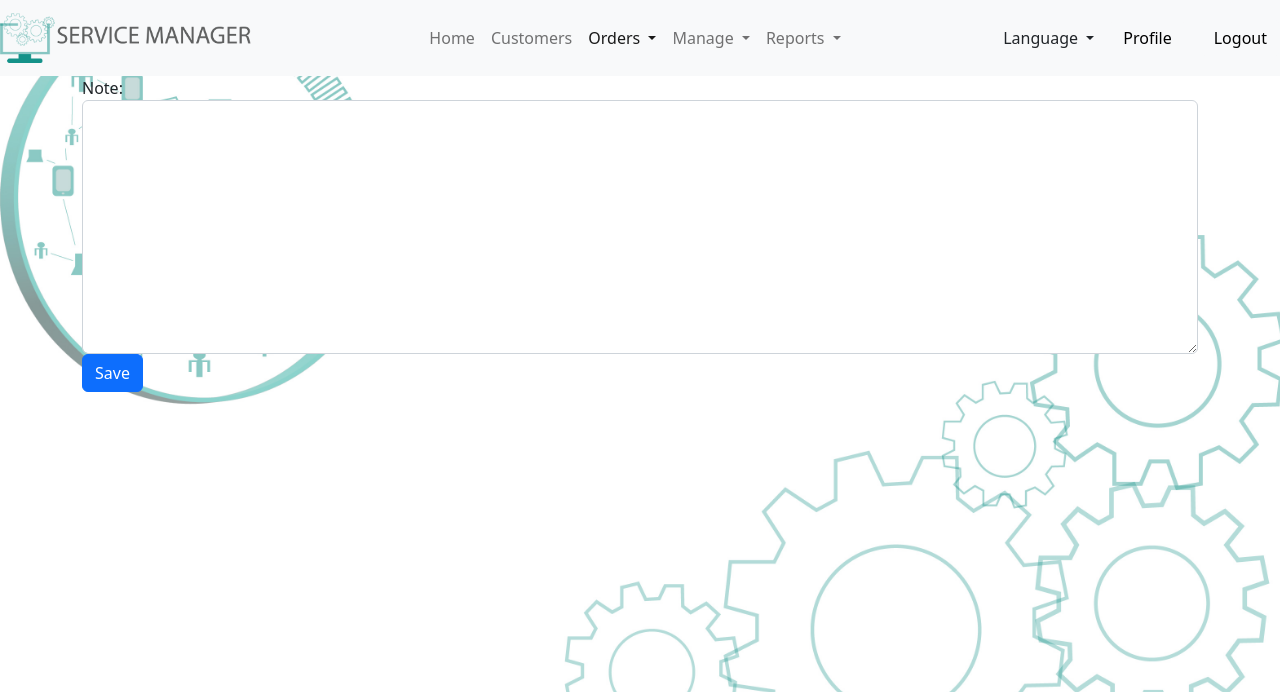
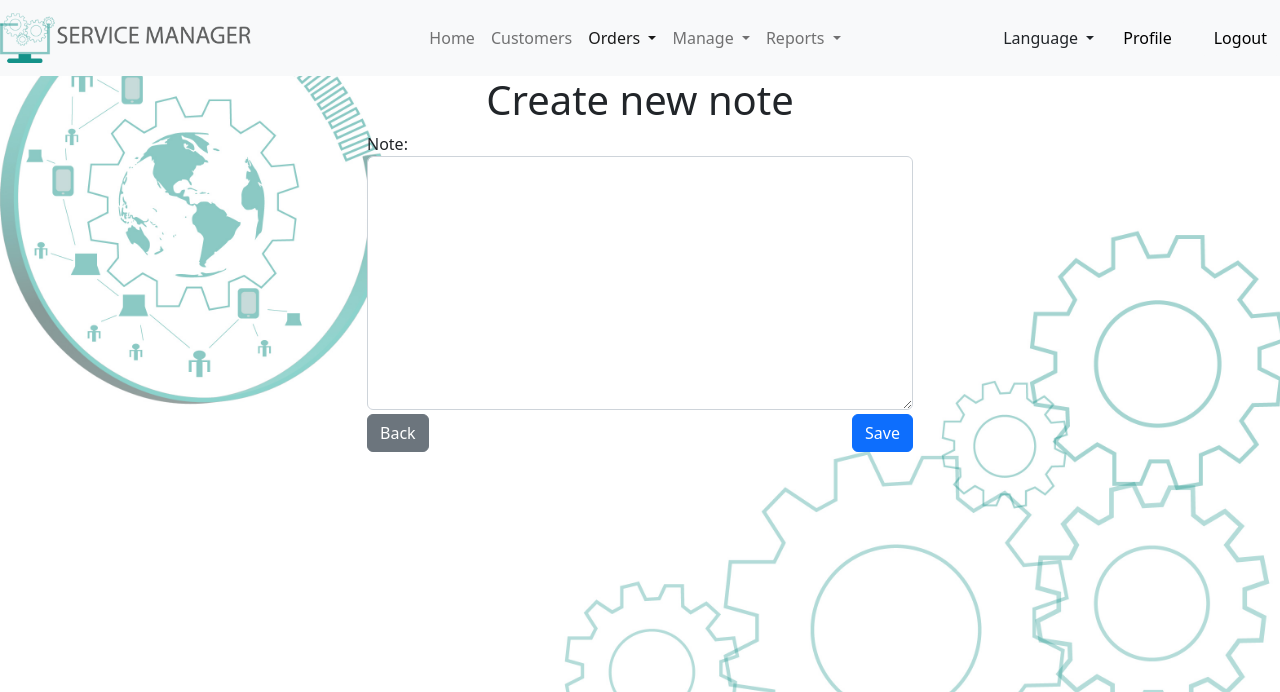
Before and after one commit to svetlinst/Service-manager, a Django app: page /en/service_order/1/service_notes/create in a window 1280 px wide. Shown: the top 692 px of the page. Run offline with Django 4.2, Linux system fonts and the light colour scheme; a user stored in the database is signed in; tables that the repository leaves empty hold one stand-in row (values such as "Sample post"); parts of the project's set-up code (start-up, migrations or seed data) failed here and were passed over; some libraries are stand-ins or nearby versions.

Commit message:
Make the Create SOH note form narrower. Add go back button

```diff
--- a/service_manager/service_manager/main/templates/service_order_note/service_order_note_create.html
+++ b/service_manager/service_manager/main/templates/service_order_note/service_order_note_create.html
@@ -1,9 +1,18 @@
 {% extends 'base.html' %}
+{% load i18n %}
 {% block content %}
-    <form method="post" action="{% url 'create_service_order_note' service_order.id %}">
-        {% csrf_token %}
-        {{ form }}
-        <button type="submit" class="btn btn-primary">Save</button>
-        <input type="hidden" name="next" value="{{ request.GET.next }}">
-    </form>
+    <h1 class="text-center">{% trans 'Create new note' %}</h1>
+    <div class="row">
+        <div class="col-lg-3"></div>
+        <div class="col-lg-6">
+            <form method="post" action="{% url 'create_service_order_note' service_order.id %}">
+                {% csrf_token %}
+                {{ form }}
+                <a class="btn btn-secondary mt-1 float-start" href="javascript:history.back()">Back</a>
+                <button type="submit" class="btn btn-primary mt-1 float-end">Save</button>
+                <input type="hidden" name="next" value="{{ request.GET.next }}">
+            </form>
+        </div>
+        <div class="col-lg-3"></div>
+    </div>
 {% endblock %}
```
